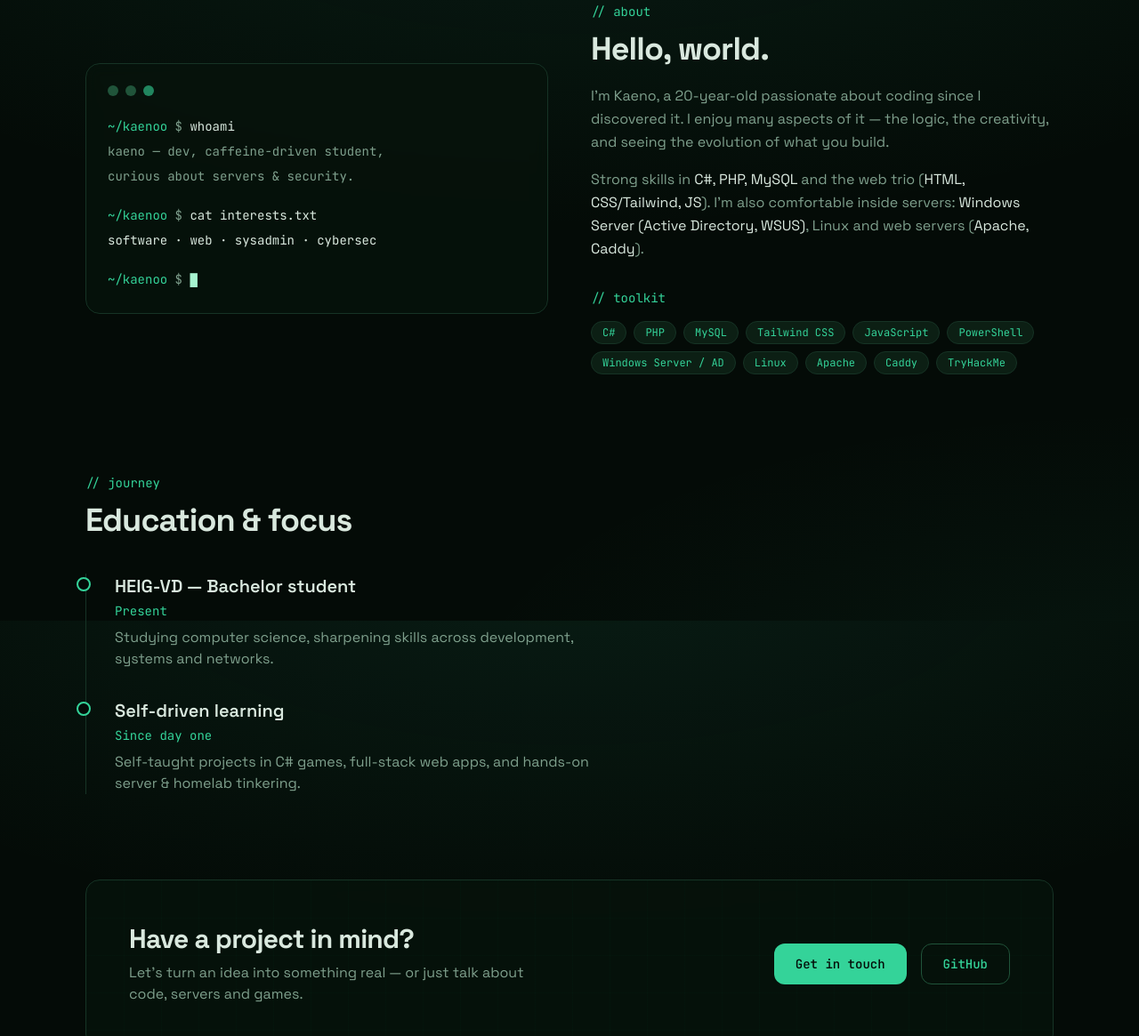
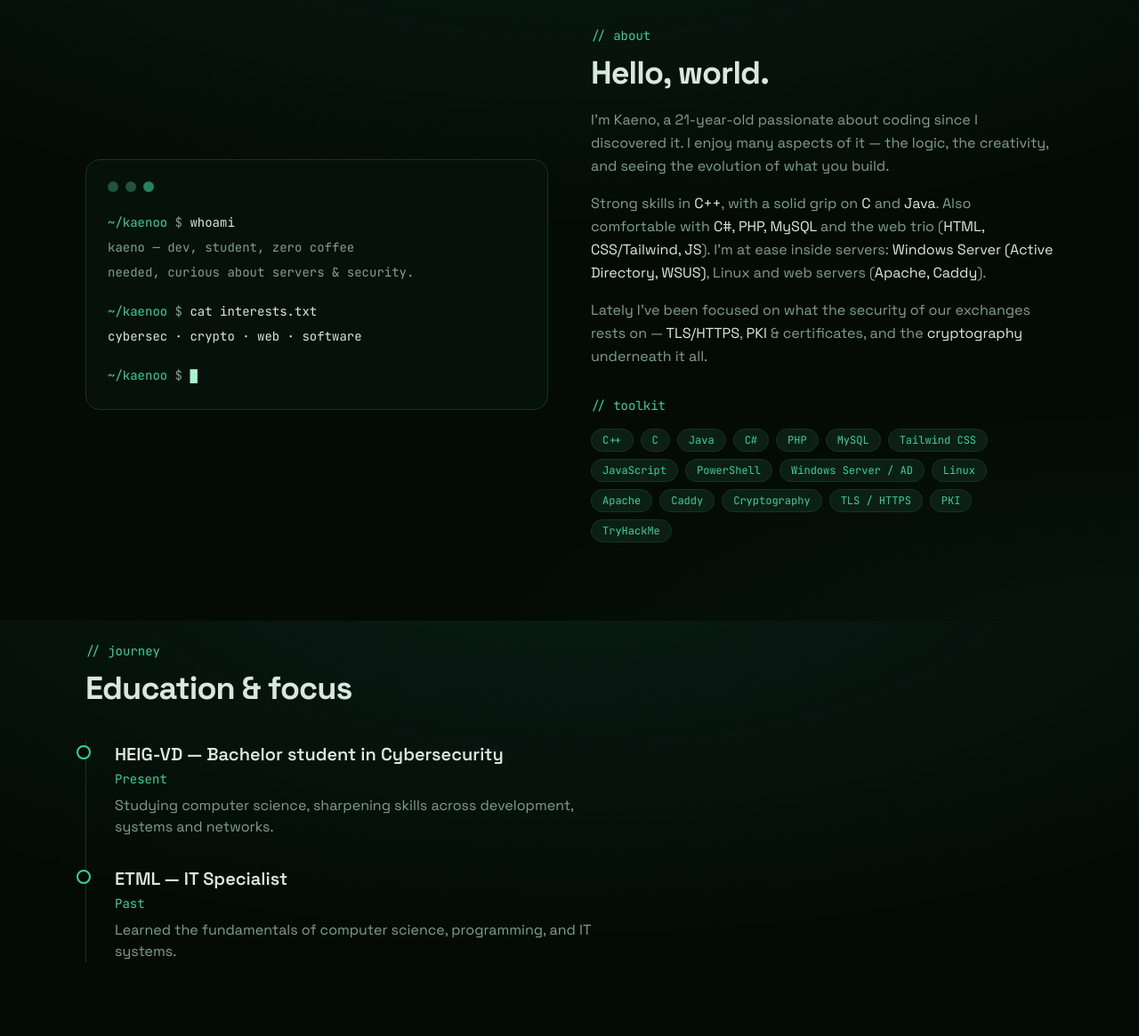
Before and after one commit to Kaenoo/Kaenoo.github.io, a website: page index.html in a window 1280 px wide. Shown: the part 902-2067 px from the top of the page at 89% size. Drawn offline with Linux system fonts and the light colour scheme.

Commit message:
site refresh: learning projects label, content & nav updates

```diff
--- a/index.html
+++ b/index.html
@@ -40,7 +40,6 @@
                     class="nav-link text-mist transition-colors duration-200 hover:text-signal">Projects</a>
                 <a href="./contact.html"
                     class="nav-link text-mist transition-colors duration-200 hover:text-signal">Contact</a>
-                <a href="./contact.html" class="btn-ghost !py-2 !px-4">Hire me</a>
             </nav>
 
             <button id="menu-toggle" class="flex h-10 w-10 items-center justify-center rounded-xl border border-line text-signal md:hidden"
@@ -59,7 +58,6 @@
                     class="rounded-lg px-3 py-2 font-mono text-sm text-mist transition-colors hover:text-signal">Projects</a>
                 <a href="./contact.html"
                     class="rounded-lg px-3 py-2 font-mono text-sm text-mist transition-colors hover:text-signal">Contact</a>
-                <a href="./contact.html" class="btn-ghost mt-2 !py-2.5">Hire me</a>
             </nav>
         </div>
     </header>
@@ -72,14 +70,15 @@
             <div class="container-page relative grid items-center gap-12 pt-16 pb-20 lg:grid-cols-2 lg:pt-24 lg:pb-28">
 
                 <div>
-                    <p class="animate-fade-up font-mono text-sm text-signal">// student · developer · sysadmin</p>
+                    <p class="animate-fade-up font-mono text-sm text-signal">// student · developer · security</p>
                     <h1 class="animate-fade-up mt-4 text-4xl font-bold tracking-tight text-frost [animation-delay:80ms] sm:text-5xl lg:text-6xl">
                         I'm <span class="text-gradient">Kaeno</span>,<br>
                         building &amp; breaking things.
                     </h1>
                     <p class="animate-fade-up mt-6 max-w-xl text-lg leading-relaxed text-mist [animation-delay:160ms]">
-                        A 20-year-old developer studying at HEIG-VD. I love the logic, the creativity, and watching
-                        what you build come to life — from C# games to full web stacks and server rooms.
+                        A 21-year-old developer studying cybersecurity at HEIG-VD. I love the logic, the creativity, and watching
+                        what you build come to life — and digging into what keeps our exchanges safe: TLS, encryption,
+                        certificates.
                     </p>
                     <div class="animate-fade-up mt-8 flex flex-wrap gap-4 [animation-delay:240ms]">
                         <a href="./myProjects.html" class="btn-primary !py-3 !px-6">
@@ -96,9 +95,9 @@
                             <dd class="mt-1 text-sm text-mist">years of code</dd>
                         </div>
                         <div>
-                            <dt class="sr-only">Projects shipped</dt>
+                            <dt class="sr-only">Learning projects</dt>
                             <dd class="font-mono text-2xl font-bold text-signal">3</dd>
-                            <dd class="mt-1 text-sm text-mist">projects shipped</dd>
+                            <dd class="mt-1 text-sm text-mist">learning projects</dd>
                         </div>
                         <div>
                             <dt class="sr-only">Current education</dt>
@@ -137,10 +136,10 @@
                         <span class="h-3 w-3 rounded-full bg-signal/60"></span>
                     </div>
                     <p><span class="text-signal">~/kaenoo</span> <span class="text-mist">$</span> whoami</p>
-                    <p class="text-mist">kaeno — dev, caffeine-driven student,</p>
-                    <p class="text-mist">curious about servers &amp; security.</p>
+                    <p class="text-mist">kaeno — dev, student, zero coffee</p>
+                    <p class="text-mist">needed, curious about servers &amp; security.</p>
                     <p class="mt-4"><span class="text-signal">~/kaenoo</span> <span class="text-mist">$</span> cat interests.txt</p>
-                    <p><span class="text-frost">software</span> · <span class="text-frost">web</span> · <span class="text-frost">sysadmin</span> · <span class="text-frost">cybersec</span></p>
+                    <p><span class="text-frost">cybersec</span> · <span class="text-frost">crypto</span> · <span class="text-frost">web</span> · <span class="text-frost">software</span></p>
                     <p class="mt-4"><span class="text-signal">~/kaenoo</span> <span class="text-mist">$</span> <span class="text-signal-2">█</span></p>
                 </div>
             </div>
@@ -149,19 +148,29 @@
                 <p class="font-mono text-sm text-signal">// about</p>
                 <h2 class="mt-3 text-3xl font-bold tracking-tight text-frost sm:text-4xl">Hello, world.</h2>
                 <p class="mt-5 leading-relaxed text-mist">
-                    I'm Kaeno, a 20-year-old passionate about coding since I discovered it. I enjoy many aspects of it —
+                    I'm Kaeno, a 21-year-old passionate about coding since I discovered it. I enjoy many aspects of it —
                     the logic, the creativity, and seeing the evolution of what you build.
                 </p>
                 <p class="mt-4 leading-relaxed text-mist">
-                    Strong skills in <span class="text-frost">C#, PHP, MySQL</span> and the web trio
-                    (<span class="text-frost">HTML, CSS/Tailwind, JS</span>). I'm also comfortable inside servers:
+                    Strong skills in <span class="text-frost">C++</span>, with a solid grip on
+                    <span class="text-frost">C</span> and <span class="text-frost">Java</span>. Also comfortable with
+                    <span class="text-frost">C#, PHP, MySQL</span> and the web trio
+                    (<span class="text-frost">HTML, CSS/Tailwind, JS</span>). I'm at ease inside servers:
                     <span class="text-frost">Windows Server (Active Directory, WSUS)</span>, Linux and web servers
                     (<span class="text-frost">Apache, Caddy</span>).
+                </p>
+                <p class="mt-4 leading-relaxed text-mist">
+                    Lately I've been focused on what the security of our exchanges rests on —
+                    <span class="text-frost">TLS/HTTPS</span>, <span class="text-frost">PKI</span> &amp; certificates,
+                    and the <span class="text-frost">cryptography</span> underneath it all.
                 </p>
 
                 <div class="mt-8">
                     <h3 class="font-mono text-sm text-signal">// toolkit</h3>
                     <ul class="mt-4 flex flex-wrap gap-2" aria-label="Skills">
+                        <li class="chip">C++</li>
+                        <li class="chip">C</li>
+                        <li class="chip">Java</li>
                         <li class="chip">C#</li>
                         <li class="chip">PHP</li>
                         <li class="chip">MySQL</li>
@@ -172,6 +181,9 @@
                         <li class="chip">Linux</li>
                         <li class="chip">Apache</li>
                         <li class="chip">Caddy</li>
+                        <li class="chip">Cryptography</li>
+                        <li class="chip">TLS / HTTPS</li>
+                        <li class="chip">PKI</li>
                         <li class="chip">TryHackMe</li>
                     </ul>
                 </div>
@@ -186,17 +198,16 @@
             <ol class="relative mt-10 space-y-8 border-l border-line pl-8">
                 <li class="relative">
                     <span class="absolute -left-[43px] top-1 h-4 w-4 rounded-full border-2 border-signal bg-ink" aria-hidden="true"></span>
-                    <h3 class="text-xl font-semibold text-frost">HEIG-VD — Bachelor student</h3>
+                    <h3 class="text-xl font-semibold text-frost">HEIG-VD — Bachelor student in Cybersecurity</h3>
                     <p class="mt-1 font-mono text-sm text-signal">Present</p>
                     <p class="mt-2 max-w-xl text-mist">Studying computer science, sharpening skills across development,
                         systems and networks.</p>
                 </li>
                 <li class="relative">
                     <span class="absolute -left-[43px] top-1 h-4 w-4 rounded-full border-2 border-signal bg-ink" aria-hidden="true"></span>
-                    <h3 class="text-xl font-semibold text-frost">Self-driven learning</h3>
-                    <p class="mt-1 font-mono text-sm text-signal">Since day one</p>
-                    <p class="mt-2 max-w-xl text-mist">Self-taught projects in C# games, full-stack web apps, and hands-on
-                        server &amp; homelab tinkering.</p>
+                    <h3 class="text-xl font-semibold text-frost">ETML — IT Specialist</h3>
+                    <p class="mt-1 font-mono text-sm text-signal">Past</p>
+                    <p class="mt-2 max-w-xl text-mist">Learned the fundamentals of computer science, programming, and IT systems.</p>
                 </li>
             </ol>
         </section>
@@ -211,7 +222,7 @@
                             Have a project in mind?
                         </h2>
                         <p class="mt-2 max-w-md text-mist">
-                            Let's turn an idea into something real — or just talk about code, servers and games.
+                            Let's turn an idea into something real
                         </p>
                     </div>
                     <div class="flex flex-wrap gap-4">
```
Also changed, not shown: contact.html (+0 -2 lines), myProjects.html (+0 -2 lines).
